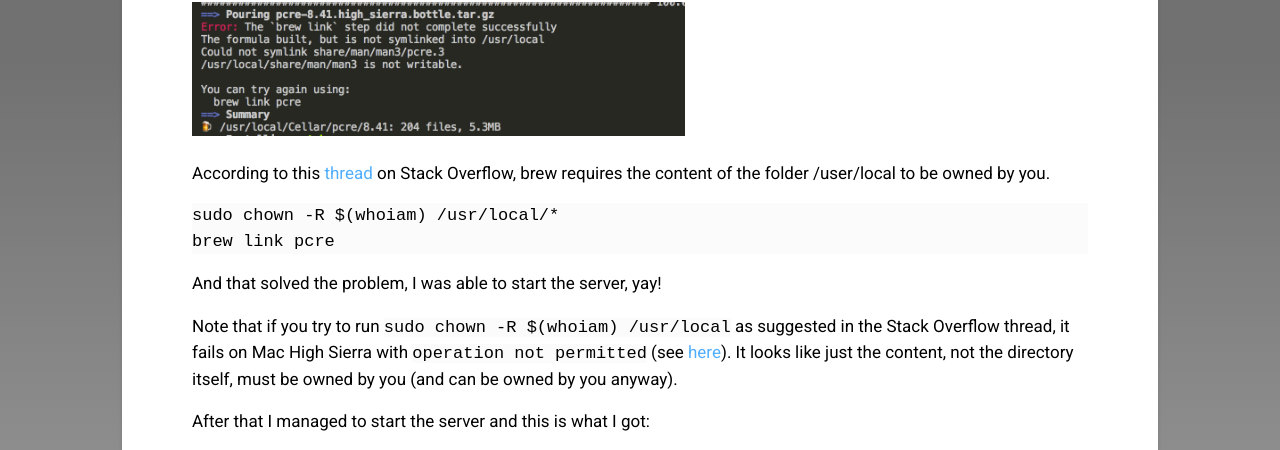
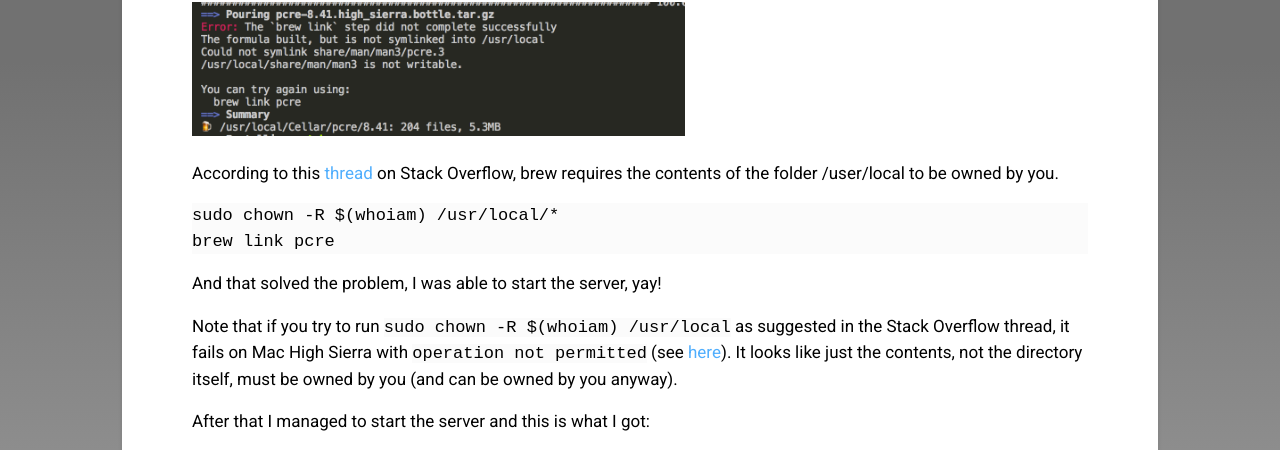
Before and after one commit to caroleolivier/caroleolivier.github.io, a Jekyll site: the page built from _posts/2018-01-02-getting-up-and-running-with-react-native.md, in a window 1280 px wide and 900 px high, scrolled down 1722 px. Shown: the part 97-547 px from the top of the window. Built offline with Jekyll 4.4.1, drawn with Linux system fonts in a browser that asks for light colours.

Commit message:
correct grammatical error

````diff
--- a/_posts/2018-01-02-getting-up-and-running-with-react-native.md
+++ b/_posts/2018-01-02-getting-up-and-running-with-react-native.md
@@ -47,14 +47,14 @@ I chose to install watchman (arbitrarily, I don't know what solution is best). H
 
 ![brew install watchman error]({{ "/assets/blog/react-native-brew-watchman.png" | absolute_url }}){:height="55%" width="55%"}
 
-According to this [thread](https://stackoverflow.com/questions/29319378/cant-link-pcre-thru-brew-in-max-os-yosemite) on Stack Overflow, brew requires the content of the folder /user/local to be owned by you.
+According to this [thread](https://stackoverflow.com/questions/29319378/cant-link-pcre-thru-brew-in-max-os-yosemite) on Stack Overflow, brew requires the contents of the folder /user/local to be owned by you.
 ```
 sudo chown -R $(whoiam) /usr/local/*
 brew link pcre
 ```
 And that solved the problem, I was able to start the server, yay!
 
-Note that if you try to run `sudo chown -R $(whoiam) /usr/local` as suggested in the Stack Overflow thread, it fails on Mac High Sierra with `operation not permitted` (see [here](https://github.com/Homebrew/brew/issues/3228)). It looks like just the content, not the directory itself, must be owned by you (and can be owned by you anyway).
+Note that if you try to run `sudo chown -R $(whoiam) /usr/local` as suggested in the Stack Overflow thread, it fails on Mac High Sierra with `operation not permitted` (see [here](https://github.com/Homebrew/brew/issues/3228)). It looks like just the contents, not the directory itself, must be owned by you (and can be owned by you anyway).
 
 After that I managed to start the server and this is what I got:
 
````
